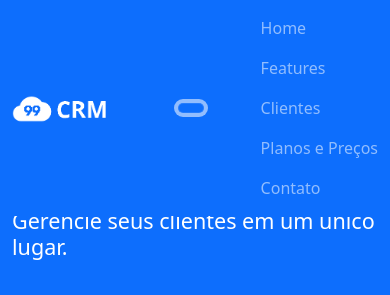
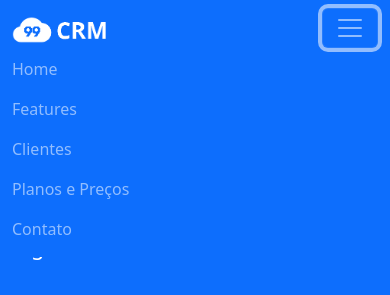
Before and after one commit to igorbonfim/React-99-Coders, a React (Create React App) app: page / in a window 390 px wide. Both pictures are taken after a click on the button "Toggle navigation". Shown: the top 295 px of the page. Built offline with nearby package versions, Linux system fonts and the light colour scheme.

Commit message:
Ajuste no toggle do menu

```diff
--- a/src/site/Components/menu.jsx
+++ b/src/site/Components/menu.jsx
@@ -13,11 +13,13 @@ function Menu() {
           type="button"
           data-bs-toggle="collapse"
           data-bs-target="#navbarSupportedContent"
+          aria-controls="navbarSupportedContent"
+          aria-expanded="false" aria-label="Toggle navigation"
         >
-          <span className="nav-toggler-icon"></span>
+          <span className="navbar-toggler-icon"></span>
         </button>
 
-        <div className="collapse-navbar-collapse" id="navbarSupportedContent">
+        <div className="collapse navbar-collapse" id="navbarSupportedContent">
           <ul className="navbar-nav ms-auto">
             <li className="nav-item">
               <a className="nav-link" aria-current="page" href="#banner">
```
